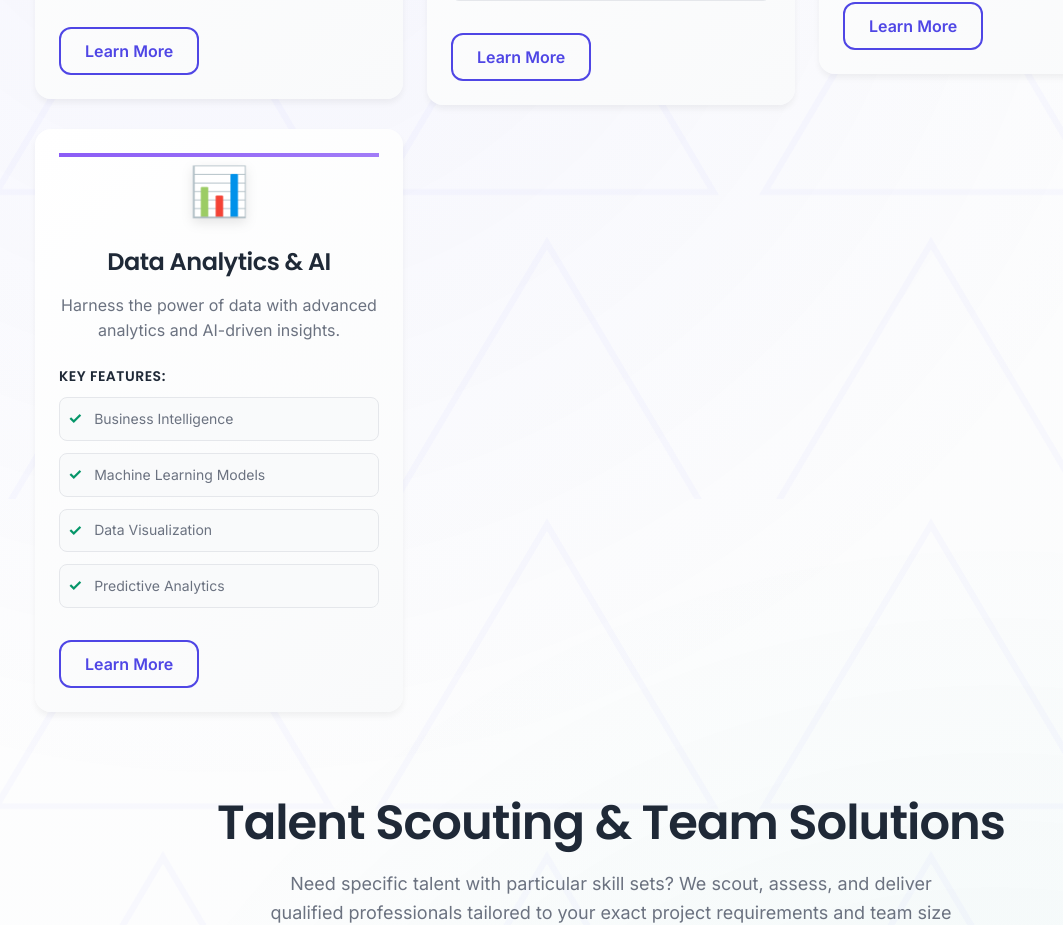
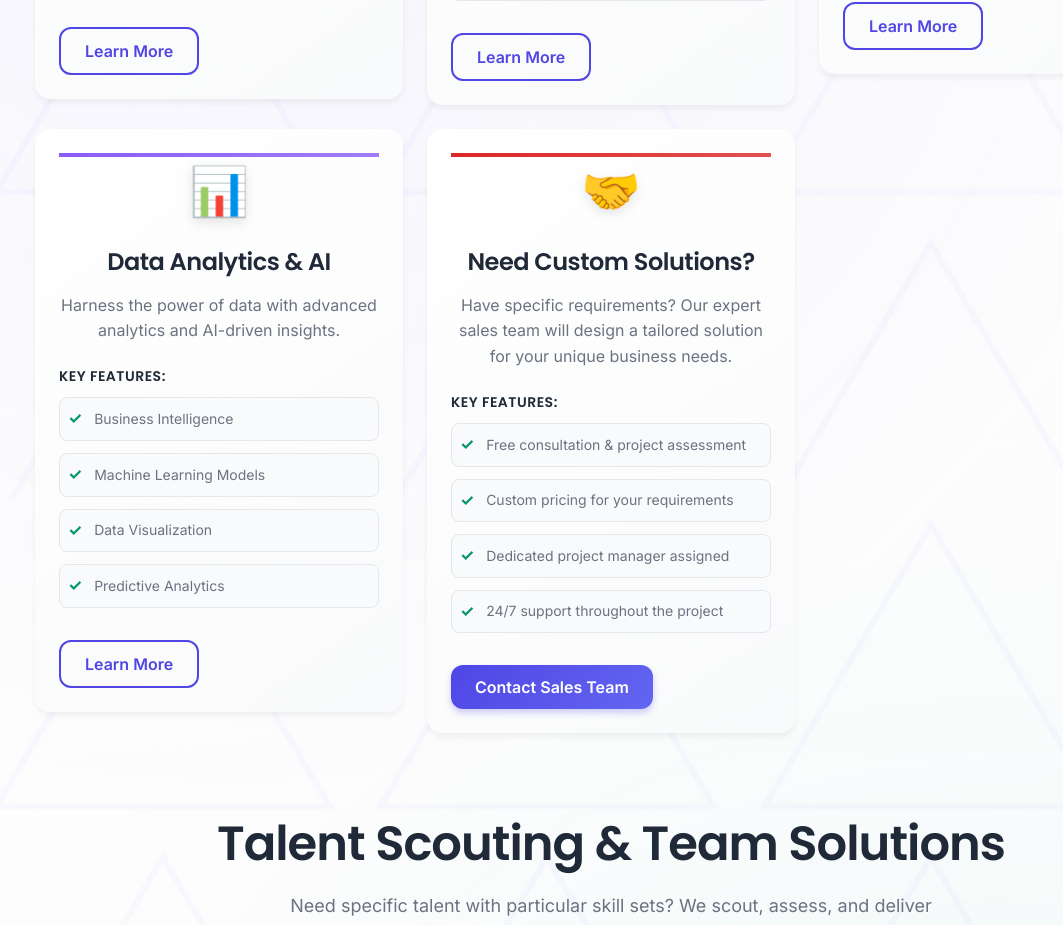
Before and after one commit to chidupudi/DatenWork, a React (Create React App) app: page / in a window 1280 px wide. Shown: the part 5655-6580 px from the top of the page, without its empty margins (29-1092 px from the left). Built offline with nearby package versions, Linux system fonts and the light colour scheme.

Commit message:
vendorship updated

```diff
--- a/src/components/sections/ITConsultancy.js
+++ b/src/components/sections/ITConsultancy.js
@@ -65,6 +65,20 @@ const ITConsultancy = () => {
       'Predictive Analytics'
     ],
     color: 'purple'
+  },
+  {
+    id: 5,
+    title: 'Need Custom Solutions?',
+    description: 'Have specific requirements? Our expert sales team will design a tailored solution for your unique business needs.',
+    icon: '🤝',
+    features: [
+      'Free consultation & project assessment',
+      'Custom pricing for your requirements',
+      'Dedicated project manager assigned',
+      '24/7 support throughout the project'
+    ],
+    color: 'contact', // New color for contact card
+    isContactCard: true // Flag to identify this as contact card
   }
 ];
 const vendorServices = [
@@ -202,7 +216,8 @@ const vendorServices = [
     blue: { border: '#4f46e5', bg: '#ede9fe' },
     teal: { border: '#14b8a6', bg: '#f0fdfa' },
     orange: { border: '#f59e0b', bg: '#fef3c7' },
-      purple: { border: '#8b5cf6', bg: '#f3e8ff' }
+    purple: { border: '#8b5cf6', bg: '#f3e8ff' },
+    contact: { border: '#dc2626', bg: '#fef2f2' } // Red theme for contact card
   };
   return colors[color] || colors.blue;
 };
@@ -529,9 +544,15 @@ const vendorSubtitleStyles = {
   whileTap={{ scale: 0.95 }}
   style={serviceCtaStyles}
 >
+  {service.isContactCard ? (
+    <Button variant="primary">
+      Contact Sales Team
+    </Button>
+  ) : (
     <Button variant="outline">
       Learn More
     </Button>
+  )}
 </motion.div>
               </Card>
             </motion.div>
```
Lines whose indentation alone changed are shown as unchanged.
